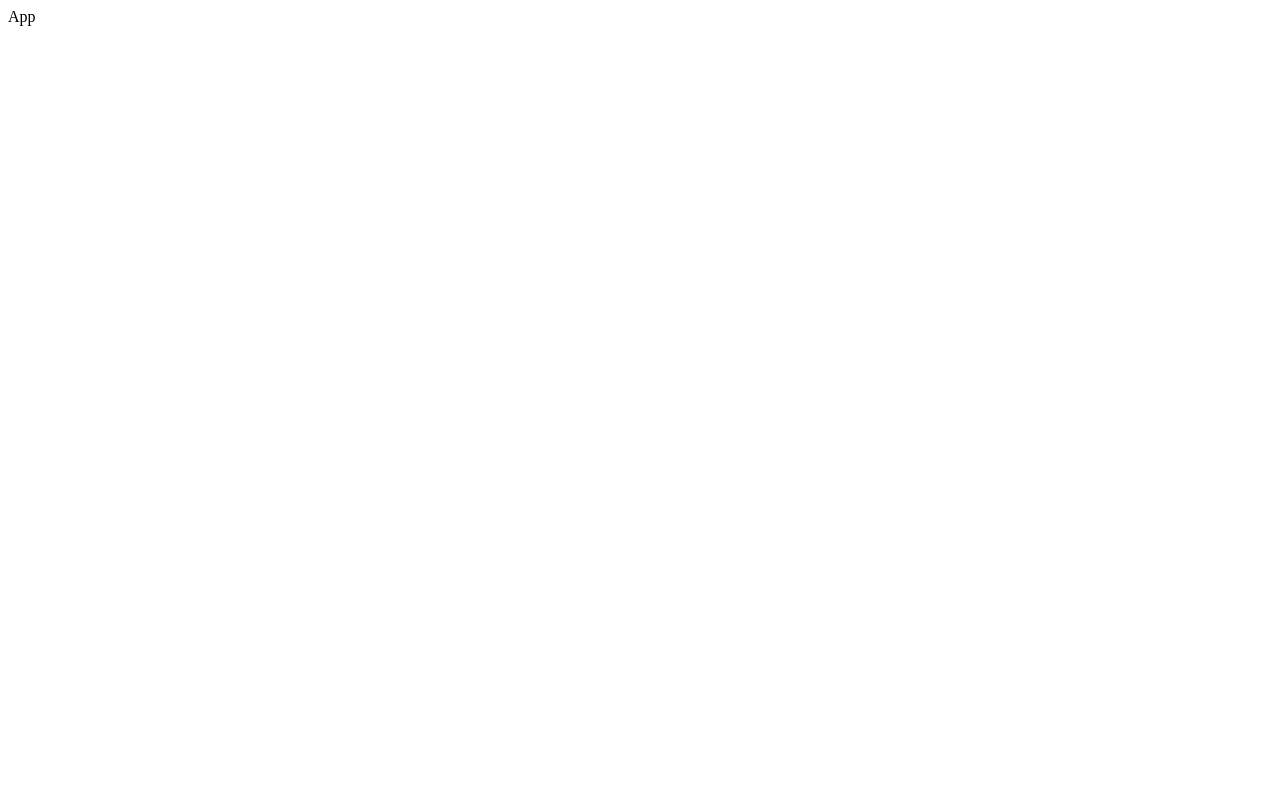
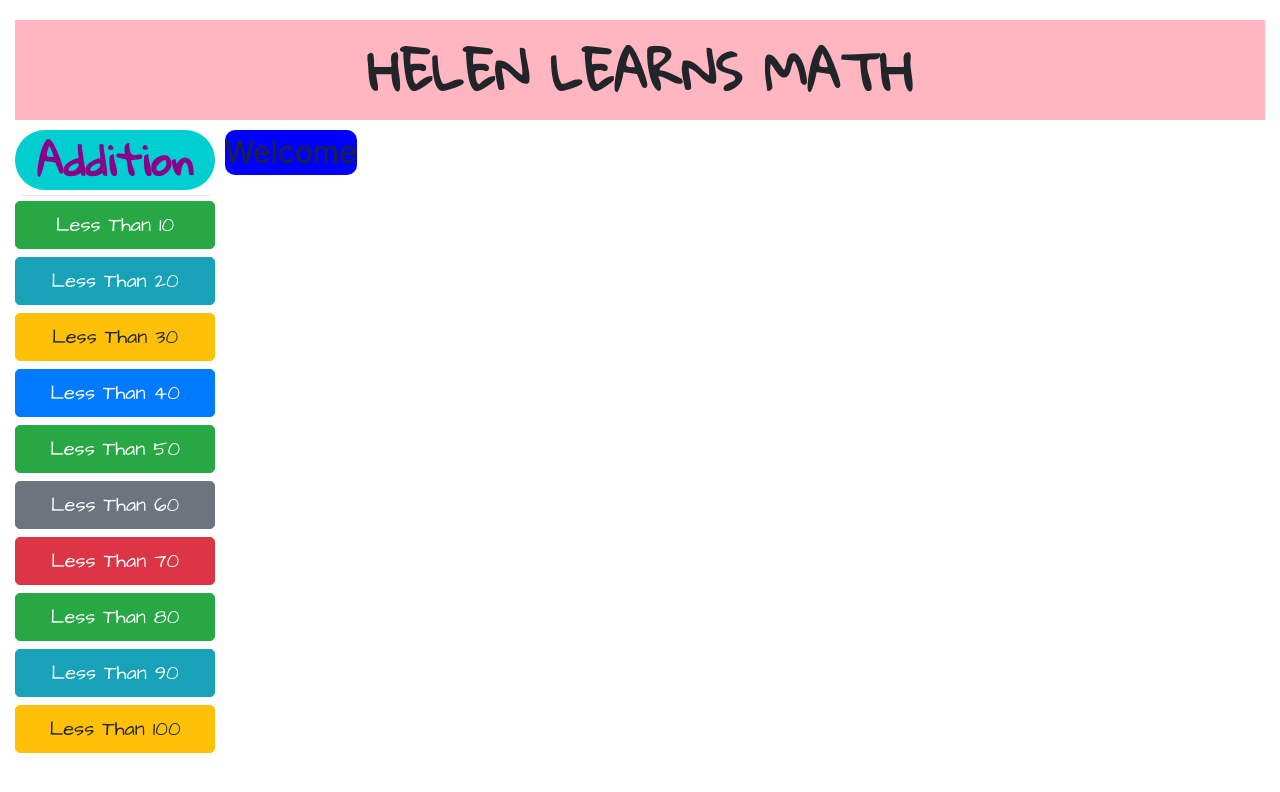
Before and after one commit to nguyenduy/helen-learn-math, a React (Create React App) app: page / in a window 1280 px wide. Shown: the top 792 px of the page. Built offline with nearby package versions, Linux system fonts and the light colour scheme.

Commit message:
add header and addition side bar

```diff
--- a/package.json
+++ b/package.json
@@ -6,9 +6,11 @@
     "@testing-library/jest-dom": "^4.2.4",
     "@testing-library/react": "^9.5.0",
     "@testing-library/user-event": "^7.2.1",
+    "bootstrap": "^4.5.0",
     "react": "^16.13.1",
     "react-dom": "^16.13.1",
-    "react-scripts": "3.4.1"
+    "react-scripts": "3.4.1",
+    "reactstrap": "^8.4.1"
   },
   "scripts": {
     "start": "react-scripts start",
--- a/public/index.html
+++ b/public/index.html
@@ -2,6 +2,8 @@
 <html lang="en">
   <head>
     <meta charset="utf-8" />
+
+    <link href="https://fonts.googleapis.com/css2?family=Architects+Daughter&family=Gloria+Hallelujah&family=Sacramento&display=swap" rel="stylesheet">
     <link rel="icon" href="%PUBLIC_URL%/favicon.ico" />
     <meta name="viewport" content="width=device-width, initial-scale=1" />
     <meta name="theme-color" content="#000000" />
--- a/src/App.js
+++ b/src/App.js
@@ -1,9 +1,10 @@
 import React from 'react'
+import Container from './components/Container'
 
 class App extends React.Component {
     render() {
         return (
-            <div>App</div>
+            <Container />
         )
     }
 }
--- /dev/null
+++ b/src/components/Container.js
@@ -0,0 +1,34 @@
+import React from 'react'
+import '../css/styles.css'
+import Header from './Header'
+import SideBarAddition from './SideBarAddition'
+import MainContent from './MainContent'
+
+class Container extends React.Component {
+
+    constructor() {
+        super()
+        this.state = {
+            range: ""
+        }
+    }
+
+    getRange = (range) => {
+        this.setState({
+            range: range
+        })
+        console.log(range)
+    }
+
+    render() {
+        return (
+            <div className= 'container'>
+                <Header />
+                <SideBarAddition chooseRange={this.getRange.bind(this)}/>
+                <MainContent range={this.state.range}/>
+            </div>
+        )
+    }
+}
+
+export default Container
--- /dev/null
+++ b/src/components/Header.js
@@ -0,0 +1,12 @@
+import React from 'react'
+import '../css/styles.css'
+
+const Header = () => {
+    return (
+        <div className= 'header'>
+            <span>HELEN LEARNS MATH</span>
+        </div>
+    )
+}
+
+export default Header
--- /dev/null
+++ b/src/components/MainContent.js
@@ -0,0 +1,16 @@
+import React from 'react'
+import "../css/main_content.css"
+
+class MainContent extends React.Component {
+
+    render() {
+        console.log("rendering")
+        return (
+            <div className="main-content">
+                {this.props.range === ""? "Welcome" : this.props.range}
+            </div>
+        )
+    }
+}
+
+export default MainContent
--- /dev/null
+++ b/src/components/SideBarAddition.js
@@ -0,0 +1,56 @@
+import React from 'react'
+import '../css/sidebar_addition.css'
+import { Button } from 'reactstrap';
+
+class SideBarAddition extends React.Component {
+
+    clickHandler =(e) => {
+        this.props.chooseRange(e.target.value)
+        // switch (e.target.value) {
+        //     case "10" :
+        //         break;
+        //     case "20" :
+        //         break;
+        //     case "30" :
+        //         break;
+        //     case "40" :
+        //         break;
+        //     case "50" :
+        //         break;
+        //     case "60" :
+        //         break;
+        //     case "70" :
+        //         break;
+        //     case "80" :
+        //         break;
+        //     case "90" :
+        //         break;
+        //     case "100" :
+        //         break;
+        //     default:
+        //         break;
+        // }
+    }
+    render() {
+
+
+        return (
+            <div className = 'sidebar'>
+                <div className="sidebar-header">Addition</div>
+                <hr/>
+                <Button value="10" block color="success" size="lg" onClick={this.clickHandler.bind(this)}>Less Than 10</Button>
+                <Button value="20" block color="info" size="lg" onClick={this.clickHandler.bind(this)}>Less Than 20</Button>
+                <Button value="30" block color="warning" size="lg" onClick={this.clickHandler.bind(this)}>Less Than 30</Button>
+                <Button value="40" block color="primary"  size="lg" onClick={this.clickHandler.bind(this)}>Less Than 40</Button>
+                <Button value="50" block color="success"  size="lg" onClick={this.clickHandler.bind(this)}>Less Than 50</Button>
+                <Button value="60" block color="secondary"  size="lg" onClick={this.clickHandler.bind(this)}>Less Than 60</Button>
+                <Button value="70" block color="danger"  size="lg" onClick={this.clickHandler.bind(this)}>Less Than 70</Button>
+                <Button value="80" block color="success"  size="lg" onClick={this.clickHandler.bind(this)}>Less Than 80</Button>
+                <Button value="90" block color="info"  size="lg" onClick={this.clickHandler.bind(this)}>Less Than 90</Button>
+                <Button value="100" block color="warning"  size="lg" onClick={this.clickHandler.bind(this)}>Less Than 100</Button>
+            </div>
+        )
+    }
+}
+
+export default SideBarAddition
--- /dev/null
+++ b/src/css/main_content.css
@@ -0,0 +1,11 @@
+.main-content {
+    margin-top: 10px;
+    margin-left: 10px;
+    margin-right: 20px;
+
+    background-color: blue;
+    display: inline-block;
+    position: absolute;
+    border-radius: 10px;
+    font-size: 30px;
+}
--- /dev/null
+++ b/src/css/sidebar_addition.css
@@ -0,0 +1,25 @@
+.sidebar {
+    width: 200px;
+    height: auto;
+    margin-top: 10px;
+    color: brown;
+    display: inline-block;
+}
+
+.sidebar-header {
+    font-size: 40px;
+    font-weight: bold;
+    color: darkmagenta;
+    text-align: center;
+    border-radius: 30px;
+    background-color: darkturquoise;
+    font-family: 'Gloria Hallelujah', cursive;;
+}
+
+Button {
+    font-family: 'Architects Daughter', cursive;
+}
+
+hr {
+    margin: 5px;
+}
--- /dev/null
+++ b/src/css/styles.css
@@ -0,0 +1,24 @@
+body {
+    margin: 0;
+}
+.container {
+    max-width: 100%;
+    margin-top: 20px;
+    margin-bottom: 20px;
+}
+
+.header {
+    background-color: lightpink;
+    text-align: center;
+    font-size: 50px;
+    font-weight: bold;
+    height: 100px;
+    width: 100%;
+    display: table;
+    font-family: 'Gloria Hallelujah', cursive;
+}
+
+.header span {
+    display: table-cell;
+    vertical-align: middle;
+}
--- a/src/index.js
+++ b/src/index.js
@@ -1,5 +1,6 @@
 import React from 'react'
 import ReactDOM from 'react-dom'
+import 'bootstrap/dist/css/bootstrap.min.css'
 
 import App from './App'
 
```
Also changed, not shown: 1 other file (tests, documents, lock files or other folders).
